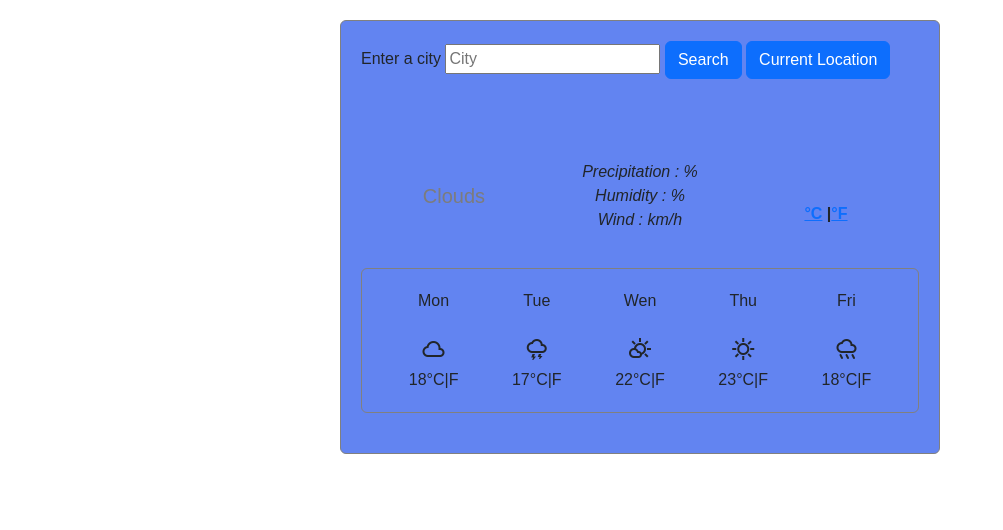
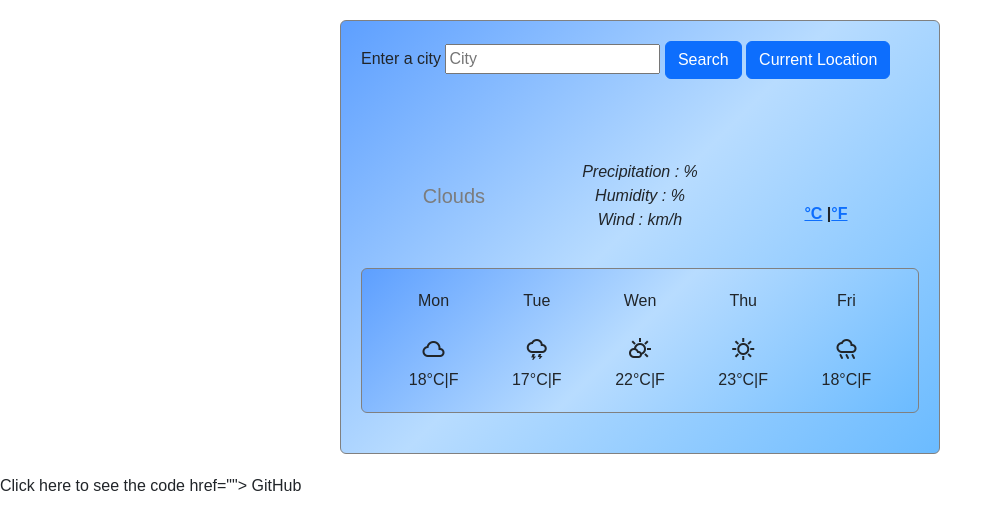
Before and after one commit to fleuarison/weather-app, a plain HTML site: page index.html in a window 1280 px wide. Shown: the whole page, without its empty margins (0-1003 px from the left). Drawn offline with nearby package versions, Linux system fonts and the light colour scheme.

Commit message:
update css file

```diff
--- a/index.html
+++ b/index.html
@@ -119,5 +119,6 @@
         </div>
       </footer>
     </div>
+<p>Click here to see the code </a>href=""> GitHub </a></p>
   </body>
 </html>
--- a/src/styles.css
+++ b/src/styles.css
@@ -6,7 +6,7 @@
     display: block;
     padding: 20px;
     border: 1px solid grey;
-    background: rgb(98, 132, 241);
+    background: linear-gradient(-225deg, #5D9FFF 0%, #B8DCFF 48%, #6BBBFF 100%);
   }
   body {
     font-family: Arial, Helvetica, sans-serif;
```
